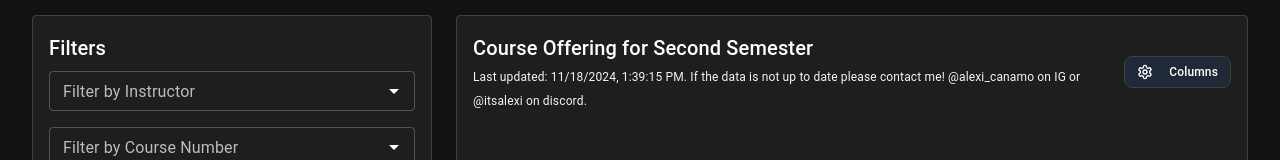
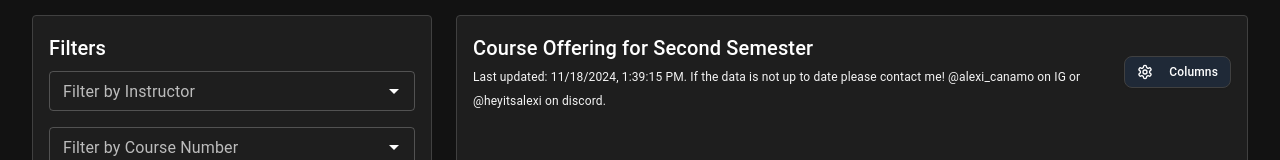
Before and after one commit to itsalexi/Ateneo-Enlistment, a Next.js app: page / in a window 1280 px wide. Shown: the part 177-337 px from the top of the page. Built offline with nearby package versions, Linux system fonts and the light colour scheme.

Commit message:
fixed discord username

```diff
--- a/app/page.js
+++ b/app/page.js
@@ -408,7 +408,9 @@
                   Course Offering for {currentSemesterString}
                 </Typography>
                 <span className="text-secondary text-xs">
-                  Last updated: {new Date(lastUpdated).toLocaleString()}. If the data is not up to date please contact me! @alexi_canamo on IG or @itsalexi on discord.
+                  Last updated: {new Date(lastUpdated).toLocaleString()}. If the
+                  data is not up to date please contact me! @alexi_canamo on IG
+                  or @heyitsalexi on discord.
                 </span>
               </div>
               {!isMobile && (
```
